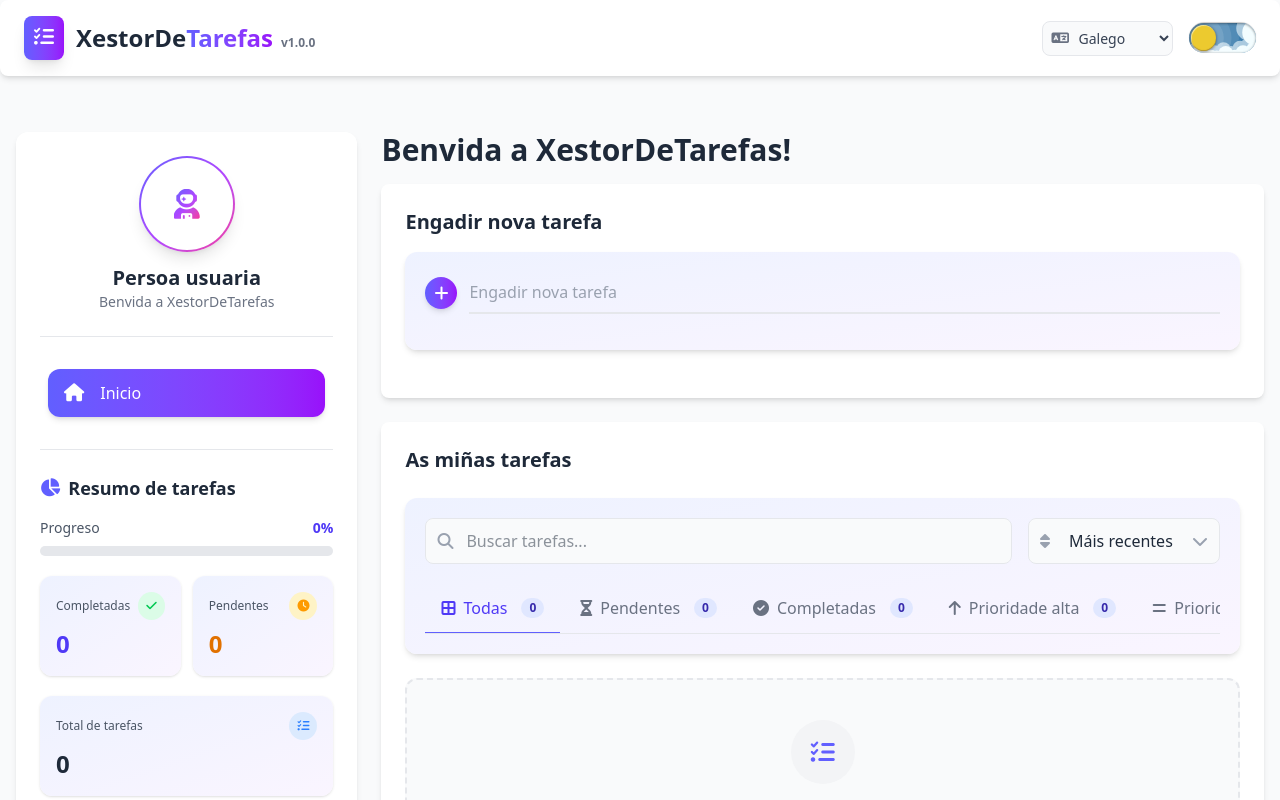
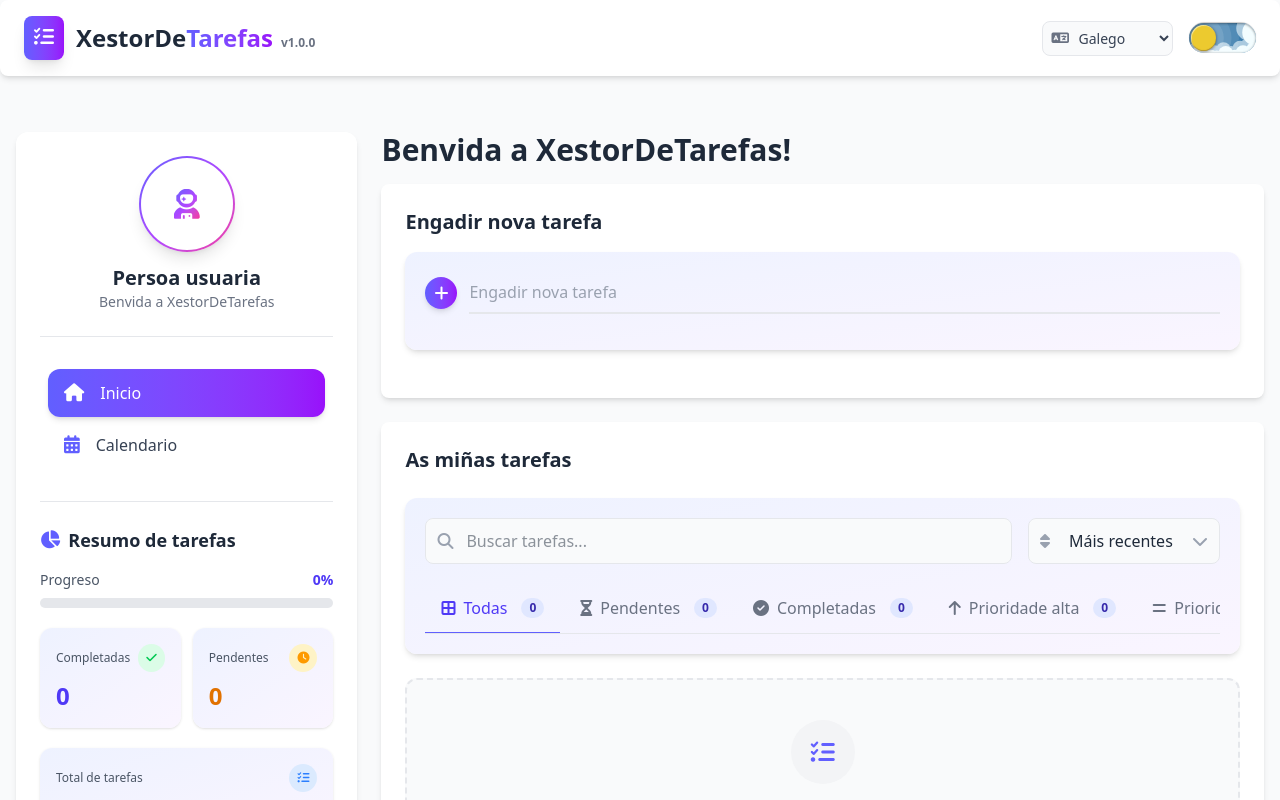
Before and after one commit to IPardelo/xestor-de-tarefas, a React (Vite) app: page / in a window 1280 px wide. Shown: the top 800 px of the page. Built offline with nearby package versions, Linux system fonts and the light colour scheme; a web font is replaced by a local one.

Commit message:
Acceso ao calendario dende a barra lateral

```diff
--- a/src/App.jsx
+++ b/src/App.jsx
@@ -1,4 +1,4 @@
-import { useEffect } from 'react';
+import { useEffect, useState } from 'react';
 import { useDispatch, useSelector } from 'react-redux';
 import { AnimatePresence, motion } from 'framer-motion';
 
@@ -8,6 +8,7 @@ import TaskForm from '@/Components/Tasks/TaskForm';
 import Header from '@/Components/Layout/Header';
 import Sidebar from '@/Components/Layout/Sidebar';
 import TaskFilter from '@/Components/Tasks/TaskFilter';
+import CalendarView from '@/Components/Calendar/CalendarView';
 
 // Features
 import { seleccionarIdioma } from '@/Features/Language/idiomaSlice';
@@ -20,6 +21,7 @@ export default function App() {
 	const tema = useSelector(seleccionarTema);
 	const idioma = useSelector(seleccionarIdioma);
 	const t = translations[idioma] || translations.gl;
+	const [vistaActual, setVistaActual] = useState('inicio');
 
 	useEffect(() => {
 		if (tema === 'oscuro') {
@@ -38,9 +40,10 @@ export default function App() {
 		<div className='min-h-screen bg-gray-50 dark:bg-gray-900 transition-colors duration-300'>
 			<Header />
 			<div className='container mx-auto px-4 py-8 flex flex-col md:flex-row gap-6 max-w-7xl'>
-				<Sidebar />
+				<Sidebar vistaActual={vistaActual} onCambiarVista={setVistaActual} />
 				<main className='flex-1 min-w-0'>
-					{' '}
+					{vistaActual === 'inicio' ? (
+						<>
 							<div>
 								<motion.h1
 									initial={{ y: -20, opacity: 0 }}
@@ -85,6 +88,10 @@ export default function App() {
 									</motion.div>
 								</AnimatePresence>
 							</div>
+						</>
+					) : (
+						<CalendarView />
+					)}
 				</main>
 			</div>
 		</div>
--- a/src/Components/Layout/Sidebar.jsx
+++ b/src/Components/Layout/Sidebar.jsx
@@ -5,7 +5,7 @@ import { seleccionarTodasLasTareas } from '@/Features/Tasks/tareasSlice';
 import { seleccionarIdioma } from '@/Features/Language/idiomaSlice';
 import { translations } from '@/i18n/translations';
 
-const BarraLateral = () => {
+const BarraLateral = ({ vistaActual, onCambiarVista = () => {} }) => {
 	const tarefas = useSelector(seleccionarTodasLasTareas) || [];
 	const idioma = useSelector(seleccionarIdioma);
 	const t = translations[idioma] || translations.gl;
@@ -22,7 +22,14 @@ const BarraLateral = () => {
 
 	// Opciones de navegación con iconos modernos de FontAwesome 6
 	const opcionesNavegacion = [
-		{ icon: 'fa-house', label: t.home, activo: true, URL: '/', proximamente: false },
+		{ id: 'inicio', icon: 'fa-house', label: t.home, activo: vistaActual === 'inicio', proximamente: false },
+		{
+			id: 'calendario',
+			icon: 'fa-calendar-days',
+			label: t.calendar,
+			activo: vistaActual === 'calendario',
+			proximamente: false,
+		},
 	];
 
 	return (
@@ -72,6 +79,8 @@ const BarraLateral = () => {
 							tarefasPendentes={tarefasPendentes}
 							taxaCompletado={taxaCompletado}
 							t={t}
+							onCambiarVista={onCambiarVista}
+							onDespuesDeNavegar={() => setEstaAbierto(false)}
 						/>
 					</motion.div>
 				)}
@@ -86,6 +95,7 @@ const BarraLateral = () => {
 					tarefasPendentes={tarefasPendentes}
 					taxaCompletado={taxaCompletado}
 					t={t}
+					onCambiarVista={onCambiarVista}
 				/>
 			</aside>
 		</>
@@ -100,6 +110,8 @@ const ContenidoBarraLateral = ({
 	tarefasPendentes,
 	taxaCompletado,
 	t,
+	onCambiarVista,
+	onDespuesDeNavegar,
 }) => {
 	return (
 		<div className='space-y-8 w-fit'>
@@ -122,9 +134,13 @@ const ContenidoBarraLateral = ({
 							key={indice}
 							whileHover={{ x: 4 }}
 							transition={{ type: 'spring', stiffness: 400, damping: 10 }}>
-							<a
-								href={opcion.URL}
-								className={`flex items-center px-4 py-3 rounded-xl transition-all ${
+							<button
+								type='button'
+								onClick={() => {
+									onCambiarVista(opcion.id);
+									onDespuesDeNavegar?.();
+								}}
+								className={`w-full flex items-center px-4 py-3 rounded-xl transition-all cursor-pointer ${
 									opcion.activo
 										? 'bg-gradient-to-r from-indigo-500 to-purple-600 text-white font-medium shadow-md'
 										: 'text-gray-700 dark:text-gray-300 hover:bg-indigo-50 dark:hover:bg-gray-700'
@@ -144,7 +160,7 @@ const ContenidoBarraLateral = ({
 										<i className='fa-solid fa-chevron-right text-xs opacity-70'></i>
 									</div>
 								)}
-							</a>
+							</button>
 						</motion.li>
 					))}
 				</ul>
```
Lines whose indentation alone changed are shown as unchanged.
